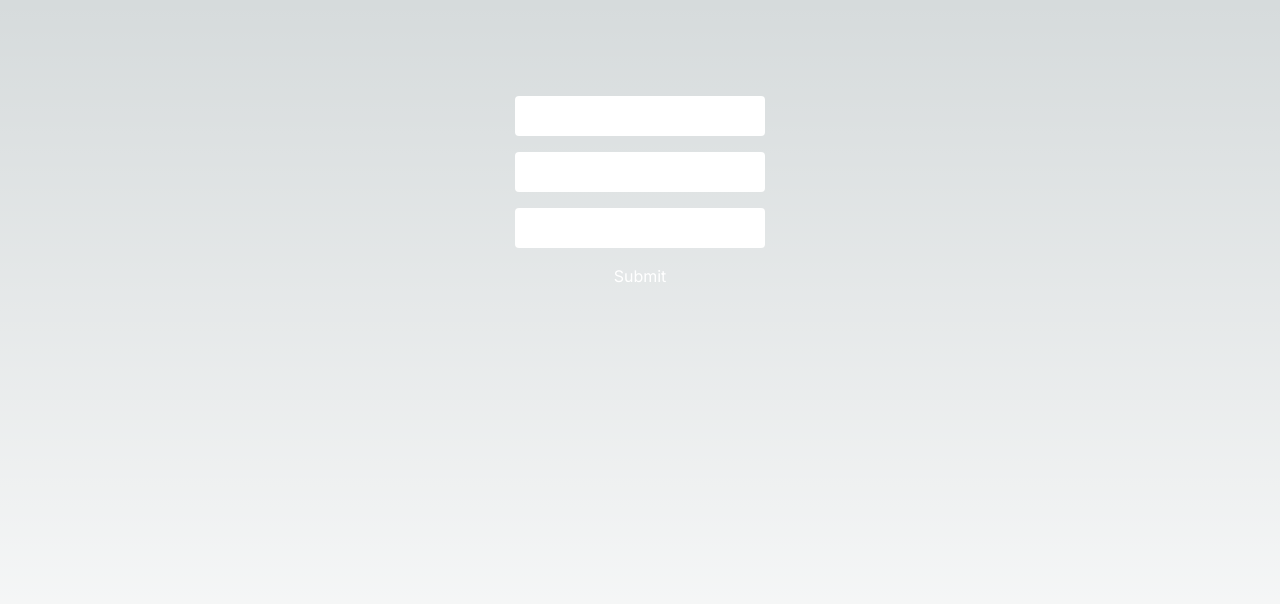
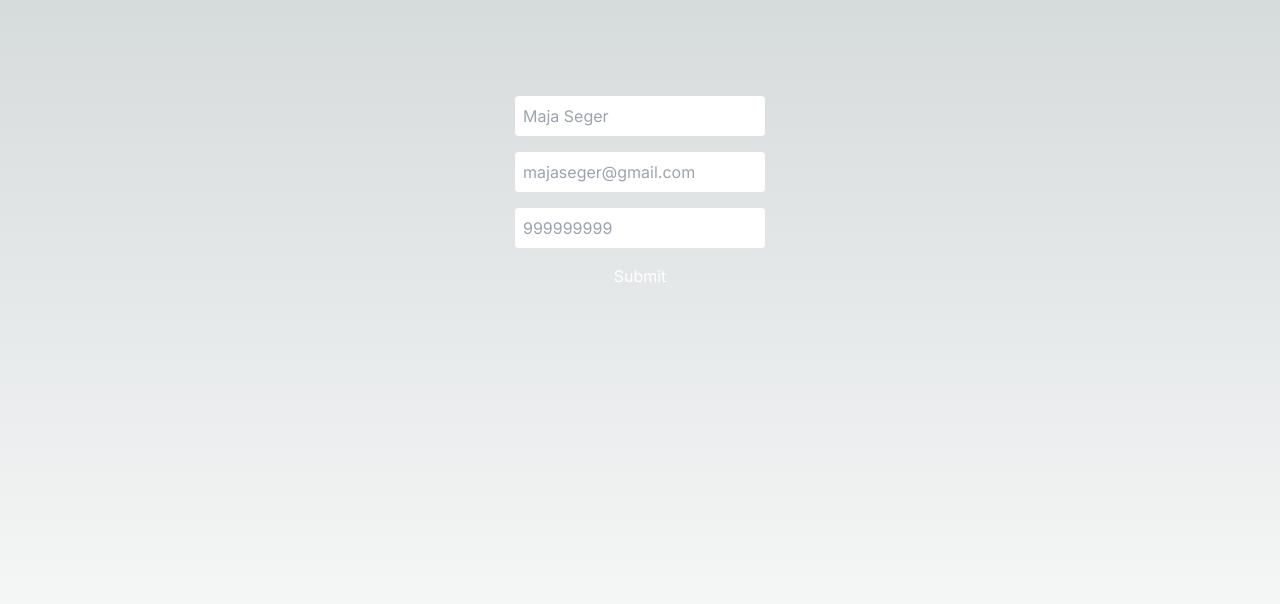
Before and after one commit to LukeWlodarczyk/next-form, a Next.js app: page /form in a window 1280 px wide. Shown: the top 604 px of the page. Built offline with nearby package versions, Linux system fonts and the light colour scheme.

Commit message:
add placeholders

```diff
--- a/src/app/form/page.tsx
+++ b/src/app/form/page.tsx
@@ -11,9 +11,24 @@ export default function Form() {
   return (
     <main className="flex min-h-screen flex-col items-center justify-between p-24">
       <form action={action} className="flex flex-col items-center">
-        <input className="mb-4 p-2 rounded" type="text" name="fullName" />
-        <input className="mb-4 p-2 rounded" type="email" name="email" />
-        <input className="mb-4 p-2 rounded" type="phone" name="phone" />
+        <input
+          className="mb-4 p-2 rounded"
+          type="text"
+          name="fullName"
+          placeholder="Maja Seger"
+        />
+        <input
+          className="mb-4 p-2 rounded"
+          type="email"
+          name="email"
+          placeholder="majaseger@gmail.com"
+        />
+        <input
+          className="mb-4 p-2 rounded"
+          type="tel"
+          name="phone"
+          placeholder="999999999"
+        />
         <SubmitFormButton>Submit</SubmitFormButton>
         {Boolean(error) && <p className="text-rose-600 mt-4">{error}</p>}
       </form>
```
